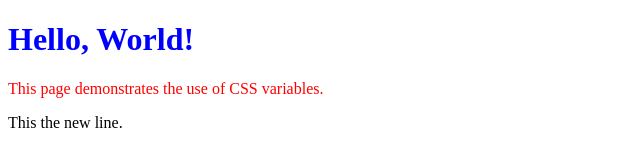
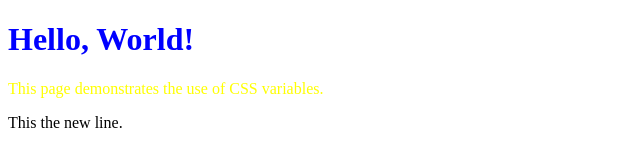
Before and after one commit to ebcanaya/practice, a plain HTML site: page hello.html in a window 1280 px wide. Shown: the whole page, without its empty margins (0-640 px from the left). Drawn offline with Linux system fonts and the light colour scheme.

Commit message:
Change paragraph color from red to yellow

```diff
--- a/hello.html
+++ b/hello.html
@@ -13,6 +13,6 @@
     </head>
     <body>
         <h1>Hello, World!</h1>
-        <p style="color: red;">This page demonstrates the use of CSS variables.</p>
+        <p style="color: yellow;">This page demonstrates the use of CSS variables.</p>
          <p>This the new line.</p>
     </body>
```
